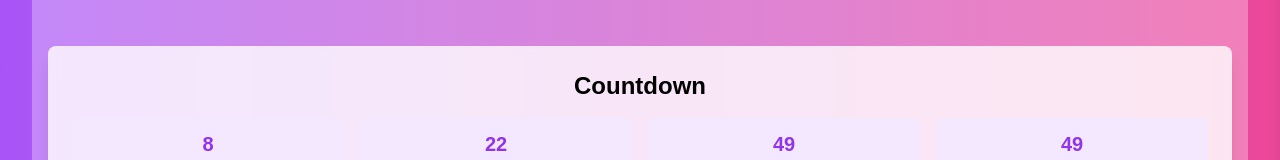
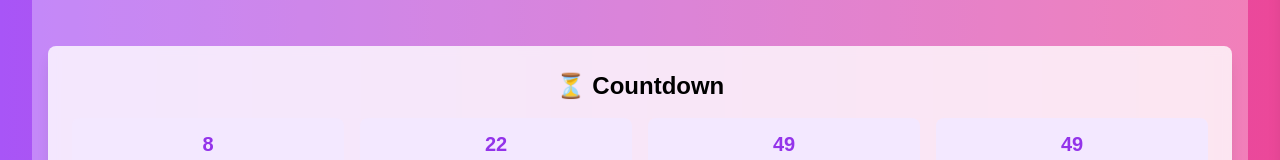
Before and after one commit to fukayatti0/don-crepe-shikosai33, a Next.js app: page / in a window 1280 px wide. Shown: the part 438-598 px from the top of the page. Built offline with nearby package versions, Linux system fonts and the light colour scheme; a web font is replaced by a local one.

Commit message:
カウントダウンの絵文字を追加しました

```diff
--- a/src/constants/content.jsx
+++ b/src/constants/content.jsx
@@ -118,7 +118,7 @@ export const content = {
         ]
       },
       Countdown: {
-        title: 'カウントダウン',
+        title: '⏳ カウントダウン',
         days: '日',
         hours: '時間',
         minutes: '分',
@@ -249,7 +249,7 @@ export const content = {
         ]
       },
       Countdown: {
-        title: 'Countdown',
+        title: '⏳ Countdown',
         days: 'days',
         hours: 'hours',
         minutes: 'minutes',
```
